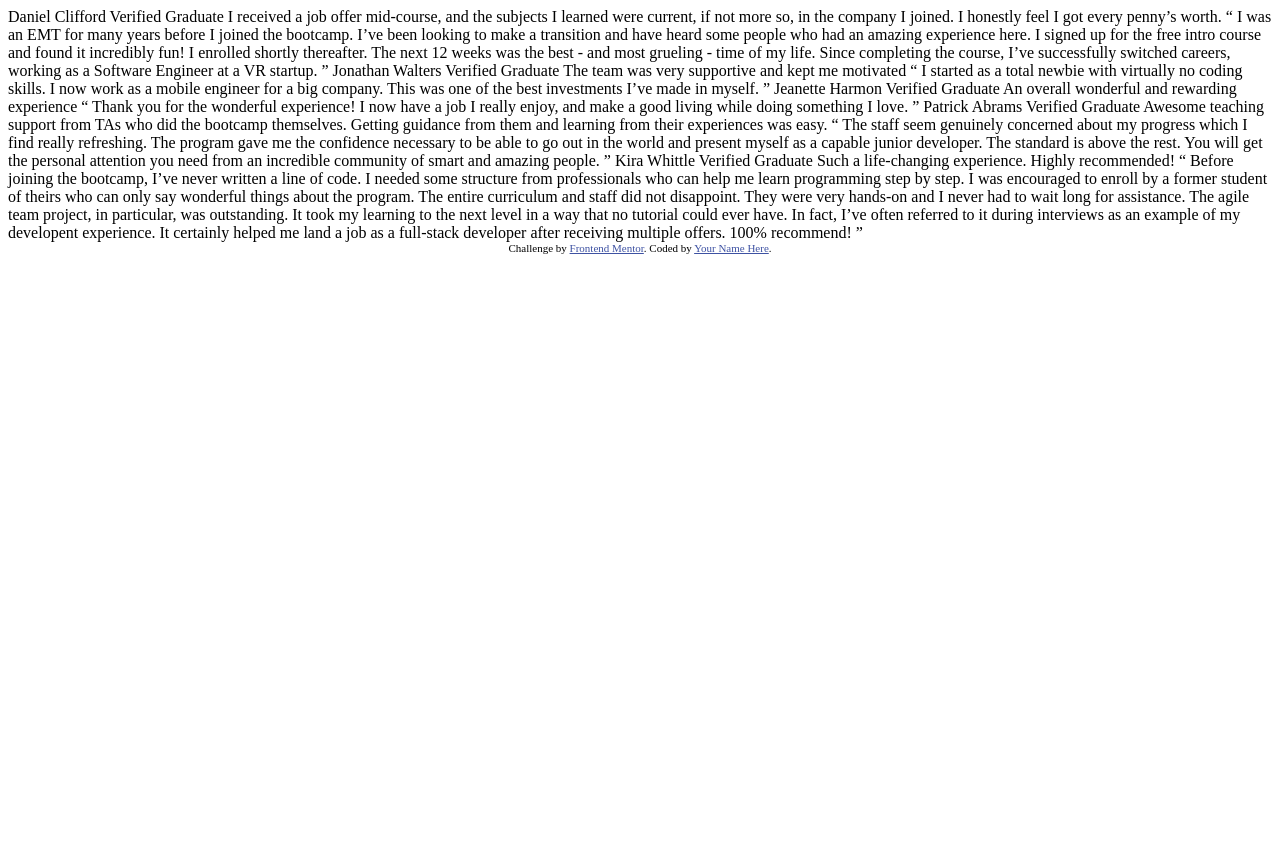
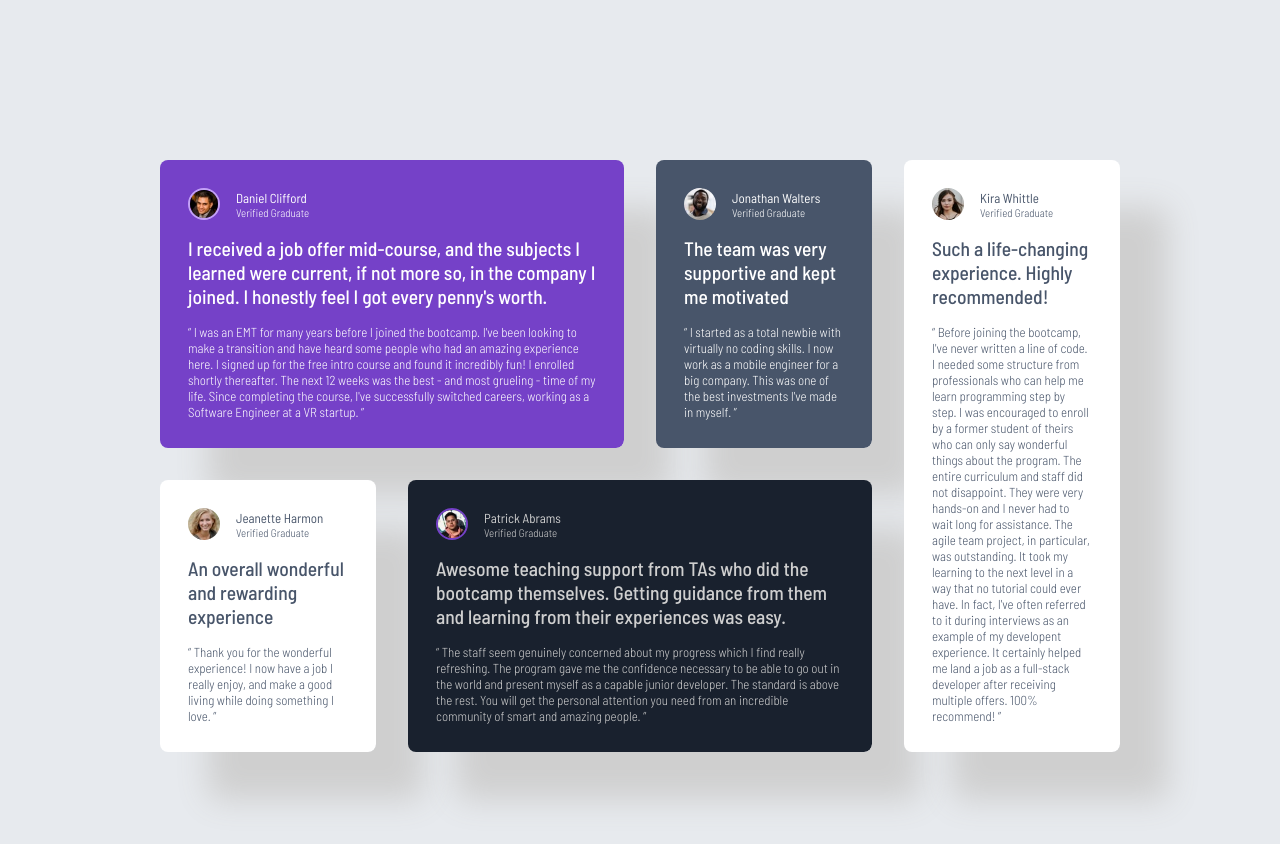
Before and after one commit to Puermuta/FM-Testimonials, a plain HTML site: page index.html in a window 1280 px wide. Before the commit the page ends 800 px from the top, so only its background shows below. Drawn offline with Linux system fonts and the light colour scheme.

Commit message:
Add styles and structure for testimonials section with responsive design

```diff
--- /dev/null
+++ b/assets/_fonts.scss
@@ -0,0 +1,109 @@
+@import url('https://fonts.googleapis.com/css2?family=Barlow+Semi+Condensed:ital,wght@0,100;0,200;0,300;0,400;0,500;0,600;0,700;0,800;0,900;1,100;1,200;1,300;1,400;1,500;1,600;1,700;1,800;1,900&display=swap');
+
+.barlow-semi-condensed-thin {
+  font-family: "Barlow Semi Condensed", sans-serif;
+  font-weight: 100;
+  font-style: normal;
+}
+
+.barlow-semi-condensed-extralight {
+  font-family: "Barlow Semi Condensed", sans-serif;
+  font-weight: 200;
+  font-style: normal;
+}
+
+.barlow-semi-condensed-light {
+  font-family: "Barlow Semi Condensed", sans-serif;
+  font-weight: 300;
+  font-style: normal;
+}
+
+.barlow-semi-condensed-regular {
+  font-family: "Barlow Semi Condensed", sans-serif;
+  font-weight: 400;
+  font-style: normal;
+}
+
+.barlow-semi-condensed-medium {
+  font-family: "Barlow Semi Condensed", sans-serif;
+  font-weight: 500;
+  font-style: normal;
+}
+
+.barlow-semi-condensed-semibold {
+  font-family: "Barlow Semi Condensed", sans-serif;
+  font-weight: 600;
+  font-style: normal;
+}
+
+.barlow-semi-condensed-bold {
+  font-family: "Barlow Semi Condensed", sans-serif;
+  font-weight: 700;
+  font-style: normal;
+}
+
+.barlow-semi-condensed-extrabold {
+  font-family: "Barlow Semi Condensed", sans-serif;
+  font-weight: 800;
+  font-style: normal;
+}
+
+.barlow-semi-condensed-black {
+  font-family: "Barlow Semi Condensed", sans-serif;
+  font-weight: 900;
+  font-style: normal;
+}
+
+.barlow-semi-condensed-thin-italic {
+  font-family: "Barlow Semi Condensed", sans-serif;
+  font-weight: 100;
+  font-style: italic;
+}
+
+.barlow-semi-condensed-extralight-italic {
+  font-family: "Barlow Semi Condensed", sans-serif;
+  font-weight: 200;
+  font-style: italic;
+}
+
+.barlow-semi-condensed-light-italic {
+  font-family: "Barlow Semi Condensed", sans-serif;
+  font-weight: 300;
+  font-style: italic;
+}
+
+.barlow-semi-condensed-regular-italic {
+  font-family: "Barlow Semi Condensed", sans-serif;
+  font-weight: 400;
+  font-style: italic;
+}
+
+.barlow-semi-condensed-medium-italic {
+  font-family: "Barlow Semi Condensed", sans-serif;
+  font-weight: 500;
+  font-style: italic;
+}
+
+.barlow-semi-condensed-semibold-italic {
+  font-family: "Barlow Semi Condensed", sans-serif;
+  font-weight: 600;
+  font-style: italic;
+}
+
+.barlow-semi-condensed-bold-italic {
+  font-family: "Barlow Semi Condensed", sans-serif;
+  font-weight: 700;
+  font-style: italic;
+}
+
+.barlow-semi-condensed-extrabold-italic {
+  font-family: "Barlow Semi Condensed", sans-serif;
+  font-weight: 800;
+  font-style: italic;
+}
+
+.barlow-semi-condensed-black-italic {
+  font-family: "Barlow Semi Condensed", sans-serif;
+  font-weight: 900;
+  font-style: italic;
+}
--- /dev/null
+++ b/assets/style.scss
@@ -0,0 +1,172 @@
+@use "fonts";
+
+/* Primary colors */
+
+$clr-purple-50: hsl(260, 100%, 95%);
+$clr-purple-300: hsl(264, 82%, 80%);
+$clr-purple-500: hsl(263, 55%, 52%);
+
+/* Neutral colors */
+
+$clr-white: white;
+$clr-grey-100: hsl(214, 17%, 92%);
+$clr-grey-200: hsl(0, 0%, 81%);
+$clr-grey-400: hsl(224, 10%, 45%);
+$clr-grey-500: hsl(217, 19%, 35%);
+$clr-dark-blue: hsl(219, 29%, 14%);
+$clr-black: hsl(0, 0%, 7%);
+
+/* Fonts */
+
+$fzs-s: 0.6875rem; /* 11px */
+$fzs-m: 0.8125rem; /* 13px */
+$ff-primary: "Barlow Semi Condensed", sans-serif;
+$fw-light: 300;
+$fw-standard: 400;
+$fw-heavy: 500;
+
+/* Spacings */
+
+$card-spacing: 2rem;
+$card-border-radius: 0.5rem;
+$card-padding: 1.75rem;
+$card-gap: 1rem;
+
+$avatar-border-width: 0.15rem;
+
+/* CSS-reset */
+*, *::before, *::after {
+    box-sizing: border-box;
+}
+
+h1, h2, h3, li, ul, ol, p {
+    margin: 0;
+    padding: 0;
+}
+
+html, body {
+    min-height: 100vh;
+}
+
+body {
+    margin: 0;
+    padding: 6rem 0;
+
+    display: flex;
+    gap: $card-spacing;
+    flex-direction: column;
+    justify-content: center;
+
+    font-family: $ff-primary;
+    font-size: $fzs-m;
+    font-weight: $fw-light;
+
+    background-color: $clr-grey-100;
+
+    .active {border: $avatar-border-width solid $clr-purple-500;}
+
+    .dark-blue {
+        background-color: $clr-dark-blue;
+        color: $clr-grey-200;
+    }
+
+    .grey {
+        background-color: $clr-grey-500;
+        color: $clr-white;
+    }
+
+    .white {
+        background-color: $clr-white;
+        color: $clr-grey-500;
+    }
+
+    .purple {
+        background-color: $clr-purple-500;
+        color: $clr-white;
+        .active {border: $avatar-border-width solid $clr-purple-300;}
+    }
+
+
+
+    .card {
+        margin: 0 $card-spacing;
+        padding: $card-padding;
+        border-radius: $card-border-radius;
+
+        display: flex;
+        flex-direction: column;
+        gap: $card-gap;
+
+        .card_header {
+            display: flex;
+            align-items: center;
+            gap: 1rem;
+
+            .card_avatar {
+                border-radius: 50%;
+                width: 2rem;
+            }
+
+            .card_name {
+                font-weight: $fw-standard;
+            }
+
+            .card_academics {
+                font-size: $fzs-s;
+            }
+        }
+
+        .card_title {
+            font-weight: $fw-heavy;
+        }
+    }
+}
+
+@media (min-width: 750px) {
+
+    html {
+        display: flex;
+        justify-content: center;
+        align-items: center;
+    }
+
+    body {
+        min-height: auto;
+        padding: 0;
+        margin: 10rem;
+        display: grid;
+        grid-template-columns: repeat(4, 1fr);
+        grid-template-rows: auto auto;
+        grid-template-areas:
+            "area1 area1 area2 area5"
+            "area3 area4 area4 area5";
+
+        @for $i from 1 through 5 {
+            .area-#{$i} {
+                grid-area: area#{$i};
+            }
+        }
+
+        .card {
+            margin: 0;
+            position: relative;
+
+            &:after {
+                content: "";
+                position: absolute;
+                box-shadow: 3rem 3rem 2rem $clr-grey-200;
+                top: 0;
+                left: 0;
+                width: 100%;
+                height: 100%;
+                border-radius: $card-border-radius;
+            }
+
+
+            &:hover {
+                transform: scale(0.99);
+                cursor: pointer;
+            }
+        }
+    }
+}
--- a/index.html
+++ b/index.html
@@ -5,72 +5,82 @@
   <meta name="viewport" content="width=device-width, initial-scale=1.0"> <!-- displays site properly based on user's device -->
 
   <link rel="icon" type="image/png" sizes="32x32" href="./images/favicon-32x32.png">
-
-  <title>Frontend Mentor | [Challenge Name Here]</title>
-
-  <!-- Feel free to remove these styles or customise in your own stylesheet 👍 -->
-  <style>
-    .attribution { font-size: 11px; text-align: center; }
-    .attribution a { color: hsl(228, 45%, 44%); }
-  </style>
+  <link rel="stylesheet" href="./assets/style.css">
+  <title>Frontend Mentor | Testimonials grid section</title>
 </head>
 <body>
-  Daniel Clifford
-  Verified Graduate
+  <section class="card purple area-1">
+    <div class="card_header">
+      <img class="card_avatar active" alt="avatar" src="./images/image-daniel.jpg">
+      <div class="card_header_text">
+        <p class="card_name">Daniel Clifford</p>
+        <p class="card_academics">Verified Graduate</p>
+      </div>
+    </div>
+    <h1 class="card_title">I received a job offer mid-course, and the subjects I learned were current, if not more so, in the company I joined. I honestly feel I got every penny's worth.</h1>
+    <p class="card_desc">“ I was an EMT for many years before I joined the bootcamp. I've been looking to make a transition and have heard some people who had an amazing experience here. I signed up for the free intro course and found it incredibly fun! I enrolled shortly thereafter. The next 12 weeks was the best - and most grueling - time of my life. Since completing the course, I've successfully switched careers, working as a Software Engineer at a VR startup. ”</p>
+  </section>
 
-  I received a job offer mid-course, and the subjects I learned were current, if not more so,
-  in the company I joined. I honestly feel I got every penny’s worth.
+  <section class="card grey area-2">
+    <div class="card_header">
+      <img class="card_avatar" alt="avatar" src="./images/image-jonathan.jpg">
+      <div class="card_header_text">
+        <p class="card_name">Jonathan Walters</p>
+        <p class="card_academics">Verified Graduate</p>
+      </div>
+    </div>
+    <h1 class="card_title">The team was very supportive and kept me motivated</h1>
+    <p class="card_desc">“ I started as a total newbie with virtually no coding skills. I now work as a mobile engineer
+  for a big company. This was one of the best investments I've made in myself. ”
+</p>
+  </section>
 
-  “ I was an EMT for many years before I joined the bootcamp. I’ve been looking to make a
-  transition and have heard some people who had an amazing experience here. I signed up
-  for the free intro course and found it incredibly fun! I enrolled shortly thereafter.
-  The next 12 weeks was the best - and most grueling - time of my life. Since completing
-  the course, I’ve successfully switched careers, working as a Software Engineer at a VR startup. ”
+  <section class="card white area-3">
+    <div class="card_header">
+      <img class="card_avatar" alt="avatar" src="./images/image-jeanette.jpg">
+      <div class="card_header_text">
+        <p class="card_name">Jeanette Harmon</p>
+        <p class="card_academics">Verified Graduate</p>
+      </div>
+    </div>
+    <h1 class="card_title">An overall wonderful and rewarding experience</h1>
+    <p class="card_desc">“ Thank you for the wonderful experience! I now have a job I really enjoy, and make a good living
+  while doing something I love. ”</p>
+  </section>
 
-  Jonathan Walters
-  Verified Graduate
-
-  The team was very supportive and kept me motivated
-
-  “ I started as a total newbie with virtually no coding skills. I now work as a mobile engineer
-  for a big company. This was one of the best investments I’ve made in myself. ”
-
-  Jeanette Harmon
-  Verified Graduate
-
-  An overall wonderful and rewarding experience
-
-  “ Thank you for the wonderful experience! I now have a job I really enjoy, and make a good living
-  while doing something I love. ”
-
-  Patrick Abrams
-  Verified Graduate
-
-  Awesome teaching support from TAs who did the bootcamp themselves. Getting guidance from them and
-  learning from their experiences was easy.
-
-  “ The staff seem genuinely concerned about my progress which I find really refreshing. The program
+  <section class="card dark-blue area-4">
+    <div class="card_header">
+      <img class="card_avatar active" alt="avatar" src="./images/image-patrick.jpg">
+      <div class="card_header_text">
+        <p class="card_name">Patrick Abrams</p>
+        <p class="card_academics">Verified Graduate</p>
+      </div>
+    </div>
+    <h1 class="card_title">Awesome teaching support from TAs who did the bootcamp themselves. Getting guidance from them and
+  learning from their experiences was easy.</h1>
+    <p class="card_desc">“ The staff seem genuinely concerned about my progress which I find really refreshing. The program
   gave me the confidence necessary to be able to go out in the world and present myself as a capable
   junior developer. The standard is above the rest. You will get the personal attention you need from
-  an incredible community of smart and amazing people. ”
+  an incredible community of smart and amazing people. ”</p>
+  </section>
 
-  Kira Whittle
-  Verified Graduate
-
-  Such a life-changing experience. Highly recommended!
-
-  “ Before joining the bootcamp, I’ve never written a line of code. I needed some structure from
+  <section class="card white area-5">
+    <div class="card_header">
+      <img class="card_avatar" alt="avatar" src="./images/image-kira.jpg">
+      <div class="card_header_text">
+        <p class="card_name">Kira Whittle</p>
+        <p class="card_academics">Verified Graduate</p>
+      </div>
+    </div>
+    <h1 class="card_title">Such a life-changing experience. Highly recommended!</h1>
+    <p class="card_desc">“ Before joining the bootcamp, I've never written a line of code. I needed some structure from
   professionals who can help me learn programming step by step. I was encouraged to enroll by a former
   student of theirs who can only say wonderful things about the program. The entire curriculum and staff
   did not disappoint. They were very hands-on and I never had to wait long for assistance. The agile team
   project, in particular, was outstanding. It took my learning to the next level in a way that no tutorial
-  could ever have. In fact, I’ve often referred to it during interviews as an example of my developent
+  could ever have. In fact, I've often referred to it during interviews as an example of my developent
   experience. It certainly helped me land a job as a full-stack developer after receiving multiple offers.
-  100% recommend! ”
-
-  <div class="attribution">
-    Challenge by <a href="https://www.frontendmentor.io?ref=challenge" target="_blank">Frontend Mentor</a>.
-    Coded by <a href="#">Your Name Here</a>.
-  </div>
+  100% recommend! ”</p>
+  </section>
 </body>
 </html>
```
Also changed, not shown: assets/style.css (added), 1 other file.
